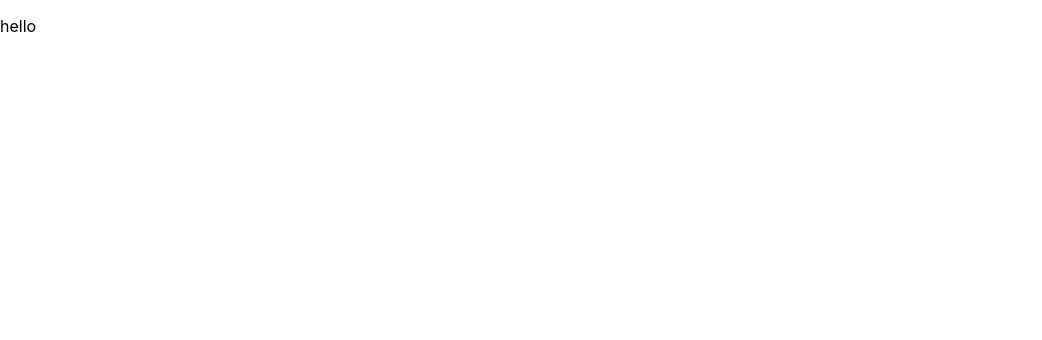
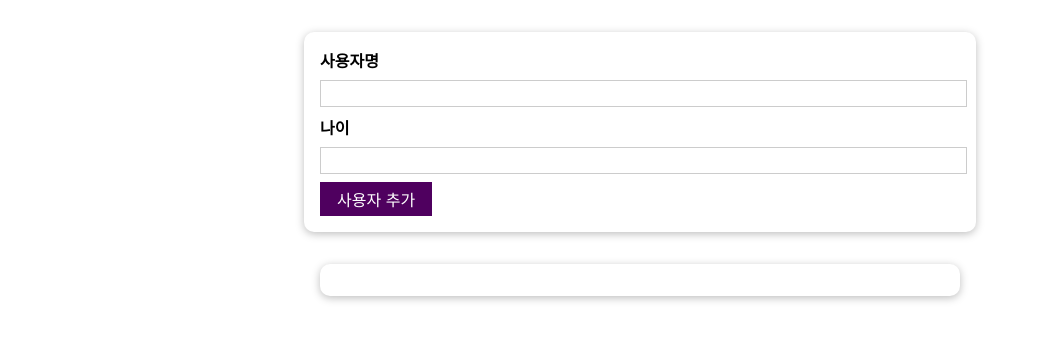
Before and after one commit to newfly101/bootcamp2024-react, a React (Create React App) app: page / in a window 1280 px wide. Shown: the top 340 px of the page, without its empty margins (0-1042 px from the left). Built offline with nearby package versions, Linux system fonts and the light colour scheme.

Commit message:
[47강] Portal 준비

```diff
--- a/src/App.js
+++ b/src/App.js
@@ -1,11 +1,24 @@
+import React, { useState } from 'react';
 
+import AddUser from './components/Users/AddUser';
+import UsersList from './components/Users/UsersList';
 
 function App() {
+    const [usersList, setUsersList] = useState([]);
 
+    const addUserHandler = (uName, uAge) => {
+        setUsersList((prevUsersList) => {
+            return [
+                ...prevUsersList,
+                { name: uName, age: uAge, id: Math.random().toString() },
+            ];
+        });
+    };
 
     return (
         <div>
-            <p> hello </p>
+            <AddUser onAddUser={addUserHandler} />
+            <UsersList users={usersList} />
         </div>
     );
 }
--- /dev/null
+++ b/src/components/UI/Button.js
@@ -0,0 +1,17 @@
+import React from 'react';
+
+import classes from './Button.module.css';
+
+const Button = (props) => {
+    return (
+        <button
+            className={classes.button}
+            type={props.type || 'button'}
+            onClick={props.onClick}
+        >
+            {props.children}
+        </button>
+    );
+};
+
+export default Button;
--- /dev/null
+++ b/src/components/UI/Button.module.css
@@ -0,0 +1,18 @@
+.button {
+    font: inherit;
+    border: 1px solid #4f005f;
+    background: #4f005f;
+    color: white;
+    padding: 0.25rem 1rem;
+    cursor: pointer;
+}
+
+.button:hover,
+.button:active {
+    background: #741188;
+    border-color: #741188;
+}
+
+.button:focus {
+    outline: none;
+}
--- /dev/null
+++ b/src/components/UI/Card.js
@@ -0,0 +1,9 @@
+import React from 'react';
+
+import classes from './Card.module.css';
+
+const Card = (props) => {
+    return <div className={`${classes.card} ${props.className}`}>{props.children}</div>;
+};
+
+export default Card;
--- /dev/null
+++ b/src/components/UI/Card.module.css
@@ -0,0 +1,5 @@
+.card {
+    background: white;
+    box-shadow: 0 2px 8px rgba(0, 0, 0, 0.26);
+    border-radius: 10px;
+}
--- /dev/null
+++ b/src/components/UI/ErrorModal.js
@@ -0,0 +1,26 @@
+import React from 'react';
+
+import Card from './Card';
+import Button from './Button';
+import classes from './ErrorModal.module.css';
+
+const ErrorModal = (props) => {
+    return (
+        <div>
+            <div className={classes.backdrop} onClick={props.onConfirm} />
+            <Card className={classes.modal}>
+                <header className={classes.header}>
+                    <h2>{props.title}</h2>
+                </header>
+                <div className={classes.content}>
+                    <p>{props.message}</p>
+                </div>
+                <footer className={classes.actions}>
+                    <Button onClick={props.onConfirm}>Okay</Button>
+                </footer>
+            </Card>
+        </div>
+    );
+};
+
+export default ErrorModal;
--- /dev/null
+++ b/src/components/UI/ErrorModal.module.css
@@ -0,0 +1,45 @@
+.backdrop {
+    position: fixed;
+    top: 0;
+    left: 0;
+    width: 100%;
+    height: 100vh;
+    z-index: 10;
+    background: rgba(0, 0, 0, 0.75);
+}
+
+.modal {
+    position: fixed;
+    top: 30vh;
+    left: 10%;
+    width: 80%;
+    z-index: 100;
+    overflow: hidden;
+}
+
+.header {
+    background: #4f005f;
+    padding: 1rem;
+}
+
+.header h2 {
+    margin: 0;
+    color: white;
+}
+
+.content {
+    padding: 1rem;
+}
+
+.actions {
+    padding: 1rem;
+    display: flex;
+    justify-content: flex-end;
+}
+
+@media (min-width: 768px) {
+    .modal {
+        left: calc(50% - 20rem);
+        width: 40rem;
+    }
+}
--- /dev/null
+++ b/src/components/Users/AddUser.js
@@ -0,0 +1,78 @@
+import React, { useState } from 'react';
+
+import Card from '../UI/Card';
+import Button from '../UI/Button';
+import ErrorModal from '../UI/ErrorModal';
+import classes from './AddUser.module.css';
+
+const AddUser = (props) => {
+    const [enteredUsername, setEnteredUsername] = useState('');
+    const [enteredAge, setEnteredAge] = useState('');
+    const [error, setError] = useState();
+
+    const addUserHandler = (event) => {
+        event.preventDefault();
+        if (enteredUsername.trim().length === 0 || enteredAge.trim().length === 0) {
+            setError({
+                title: '유효하지 않은 입력값',
+                message: '유효한 나이와 이름을 입력하세요 (비어 있지 않은 값).',
+            });
+            return;
+        }
+        if (+enteredAge < 1) {
+            setError({
+                title: '유효하지 않은 나이',
+                message: '유효한 나이 값을 입력하세요 (> 0).',
+            });
+            return;
+        }
+        props.onAddUser(enteredUsername, enteredAge);
+        setEnteredUsername('');
+        setEnteredAge('');
+    };
+
+    const usernameChangeHandler = (event) => {
+        setEnteredUsername(event.target.value);
+    };
+
+    const ageChangeHandler = (event) => {
+        setEnteredAge(event.target.value);
+    };
+
+    const errorHandler = () => {
+        setError(null);
+    };
+
+    return (
+        <div>
+            {error && (
+                <ErrorModal
+                    title={error.title}
+                    message={error.message}
+                    onConfirm={errorHandler}
+                />
+            )}
+            <Card className={classes.input}>
+                <form onSubmit={addUserHandler}>
+                    <label htmlFor="username">사용자명</label>
+                    <input
+                        id="username"
+                        type="text"
+                        value={enteredUsername}
+                        onChange={usernameChangeHandler}
+                    />
+                    <label htmlFor="age">나이</label>
+                    <input
+                        id="age"
+                        type="number"
+                        value={enteredAge}
+                        onChange={ageChangeHandler}
+                    />
+                    <Button type="submit">사용자 추가</Button>
+                </form>
+            </Card>
+        </div>
+    );
+};
+
+export default AddUser;
--- /dev/null
+++ b/src/components/Users/AddUser.module.css
@@ -0,0 +1,26 @@
+.input {
+    margin: 2rem auto;
+    padding: 1rem;
+    width: 90%;
+    max-width: 40rem;
+}
+
+.input label {
+    display: block;
+    font-weight: bold;
+    margin-bottom: 0.5rem;
+}
+
+.input input {
+    font: inherit;
+    display: block;
+    width: 100%;
+    border: 1px solid #ccc;
+    padding: 0.15rem;
+    margin-bottom: 0.5rem;
+}
+
+.input input:focus {
+    outline: none;
+    border-color: #4f005f;
+}
--- /dev/null
+++ b/src/components/Users/UsersList.js
@@ -0,0 +1,20 @@
+import React from 'react';
+
+import Card from '../UI/Card';
+import classes from './UsersList.module.css';
+
+const UsersList = (props) => {
+    return (
+        <Card className={classes.users}>
+            <ul>
+                {props.users.map((user) => (
+                    <li key={user.id}>
+                        {user.name} ({user.age} years old)
+                    </li>
+                ))}
+            </ul>
+        </Card>
+    );
+};
+
+export default UsersList;
--- /dev/null
+++ b/src/components/Users/UsersList.module.css
@@ -0,0 +1,16 @@
+.users {
+    margin: 2rem auto;
+    width: 90%;
+    max-width: 40rem;
+}
+
+.users ul {
+    list-style: none;
+    padding: 1rem;
+}
+
+.users li {
+    border: 1px solid #ccc;
+    margin: 0.5rem 0;
+    padding: 0.5rem;
+}
```
